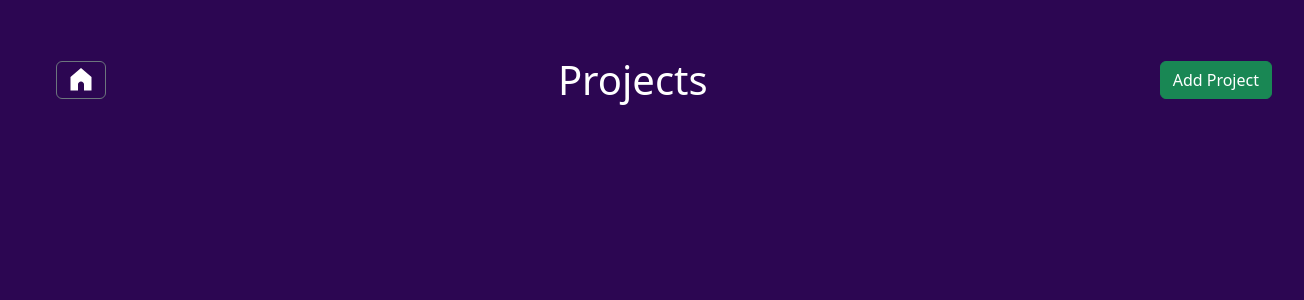
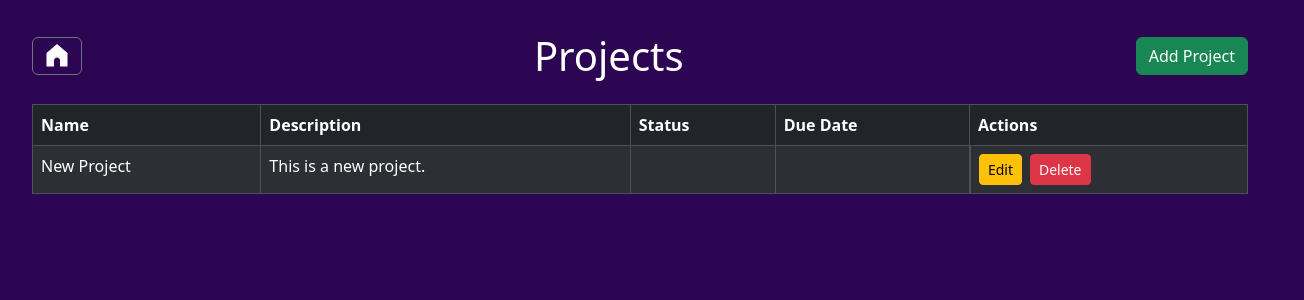
Before and after one commit to d-waiteing/Forge, a React (Vite) app in the folder front-end/: page /projects in a window 1280 px wide. Both pictures are taken after a click on the button "Add Project". Shown: the top 300 px of the page, 1304 px wide, since content can reach past the window. Built offline with nearby package versions, Linux system fonts and the light colour scheme.

Commit message:
projects table

```diff
--- a/front-end/src/Projects/Projects.tsx
+++ b/front-end/src/Projects/Projects.tsx
@@ -2,6 +2,7 @@ import Button from "react-bootstrap/esm/Button";
 import { useNavigate } from "react-router";
 import { AddProject } from "./AddProject";
 import { ProjectsProvider } from "./ProjectsContext/ProjectsContext";
+import { ProjectsDisplay } from "./ProjectsDisplay/ProjectsDisplay";
 
 
 function Projects() {
@@ -13,7 +14,7 @@ function Projects() {
 
   return (
     <ProjectsProvider>
-      <div className="flex flex-col h-full w-full p-4 m-4">
+      <div className="flex flex-col h-full w-full p-4">
         <div className="flex justify-between items-center p-2">
           <Button variant="outline-secondary" className="flex mb-2" onClick={handleHomeClick}>
             <img src="/src/assets/home.svg" className="w-6 h-6"/>
@@ -21,6 +22,7 @@ function Projects() {
           <h1>Projects</h1>
           <AddProject />
         </div>
+        <ProjectsDisplay />
       </div>
     </ProjectsProvider>
   )
--- /dev/null
+++ b/front-end/src/Projects/ProjectsDisplay/ProjectsDisplay.tsx
@@ -0,0 +1,45 @@
+import { useContext } from "react";
+import { ProjectsStateContext } from "../ProjectsContext/ProjectsStateProvider";
+import Table from "react-bootstrap/esm/Table";
+import Button from "react-bootstrap/esm/Button";
+
+
+export function ProjectsDisplay() {
+    const { projectsState: { projects } } = useContext(ProjectsStateContext);
+
+
+  return (
+    <div className="flex flex-col items-center w-full p-2">
+        <Table striped bordered hover variant="dark" className="w-full">
+            <thead>
+                <tr>
+                    <th>Name</th>
+                    <th>Description</th>
+                    <th>Status</th>
+                    <th>Due Date</th>
+                    <th>Actions</th>
+                </tr>
+            </thead>
+            <tbody>
+                {projects.map((project) => (
+                    <tr key={project.id}>
+                        <td>{project.name}</td>
+                        <td>{project.description}</td>
+                        <td></td>
+                        <td></td>
+                        <td className="flex gap-2">
+                            <Button size="sm" variant="warning">Edit</Button>
+                            <Button size="sm" variant="danger">Delete</Button>
+                        </td>
+                    </tr>
+                ))}
+            </tbody>
+        </Table>
+        {!projects.length && (
+            <div className="flex justify-center items-center w-full h-full p-4">
+                <p className="text-center">No projects found. Click "Add Project" to create a new project.</p>
+            </div>
+        )}
+    </div>
+  )
+}
```
